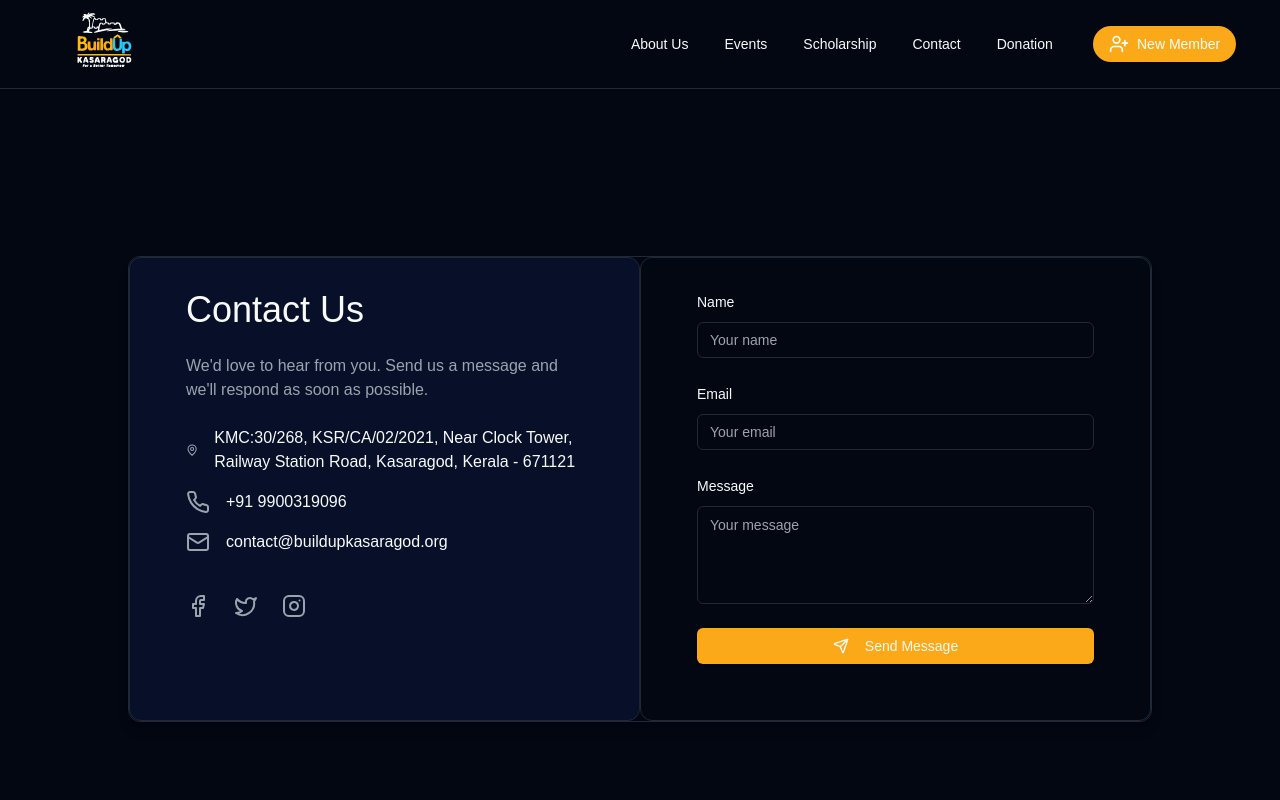
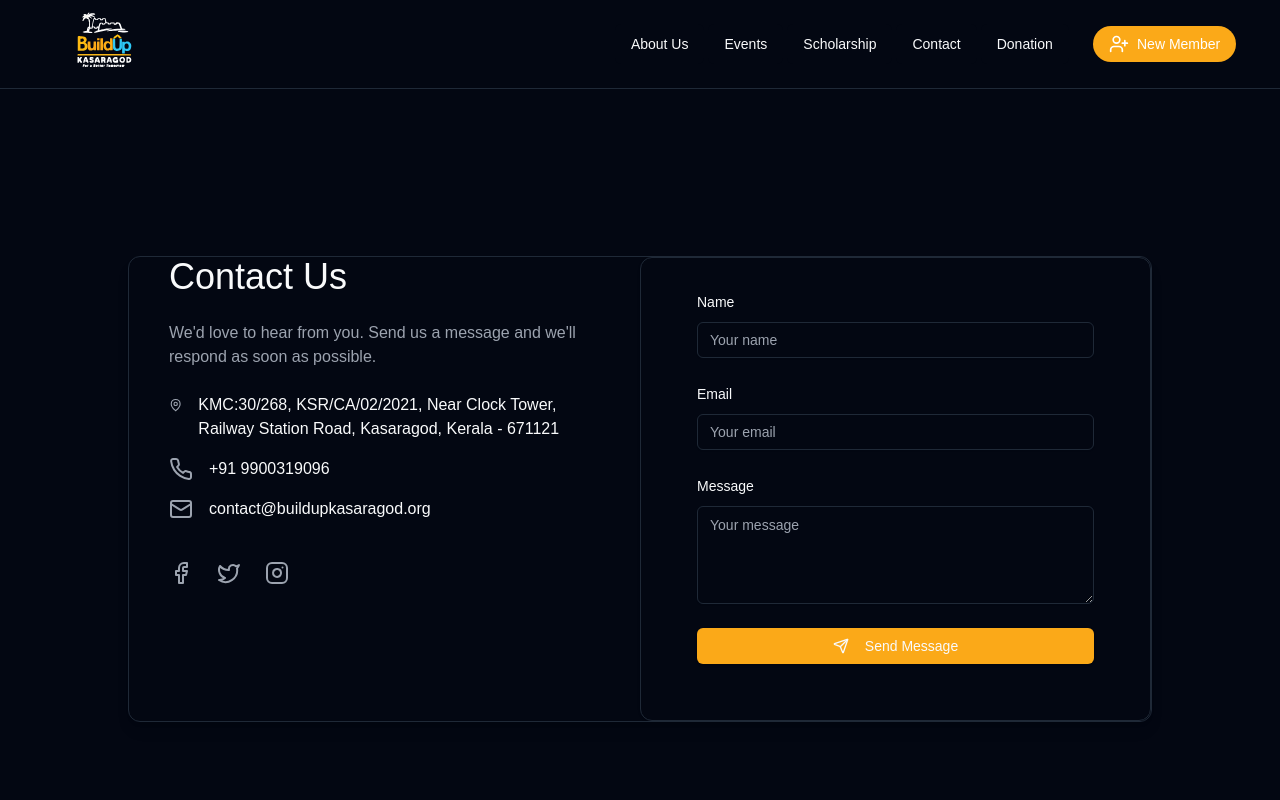
Before and after one commit to Sahad-09/Build-Up-Kasaragod, a Next.js app: page /contact in a window 1280 px wide. Shown: the top 800 px of the page. Built offline with nearby package versions, Linux system fonts and the light colour scheme.

Commit message:
Minor improvements

```diff
--- a/app/contact/page.tsx
+++ b/app/contact/page.tsx
@@ -54,13 +54,12 @@ const ElegantContactPage = () => {
                 className="w-full max-w-5xl grid md:grid-cols-2 border rounded-xl shadow-lg overflow-hidden"
             >
                 {/* Contact Information Side */}
-                <Card className="bg-[#071028] p-8 flex flex-col justify-between">
-                    <CardContent className="space-y-6">
+                <CardContent className="space-y-6 px-4 sm:px-6 md:px-8 lg:px-10">
                     <motion.h2
                         initial={{ y: -20, opacity: 0 }}
                         animate={{ y: 0, opacity: 1 }}
                         transition={{ delay: 0.2 }}
-                            className="text-4xl font-light mb-4"
+                        className="text-3xl sm:text-4xl font-light mb-4 text-center sm:text-left"
                     >
                         Contact Us
                     </motion.h2>
@@ -68,27 +67,29 @@ const ElegantContactPage = () => {
                         initial={{ y: 20, opacity: 0 }}
                         animate={{ y: 0, opacity: 1 }}
                         transition={{ delay: 0.3 }}
-                            className="text-muted-foreground"
+                        className="text-muted-foreground text-center sm:text-left"
                     >
                         We&apos;d love to hear from you. Send us a message and we&apos;ll respond as soon as possible.
                     </motion.p>
 
                     <div className="space-y-4">
-                            <div className="flex items-center space-x-4">
-                                <MapPin className="w-6 h-6 text-muted-foreground" />
-                                <span className="text-foreground">KMC:30/268, KSR/CA/02/2021, Near Clock Tower, Railway Station Road, Kasaragod, Kerala - 671121</span>
+                        <div className="flex flex-col sm:flex-row items-center sm:items-start sm:space-x-4">
+                            <MapPin className="w-6 h-6 text-muted-foreground mb-2 sm:mb-0" />
+                            <span className="text-foreground text-center sm:text-left">
+                                KMC:30/268, KSR/CA/02/2021, Near Clock Tower, Railway Station Road, Kasaragod, Kerala - 671121
+                            </span>
                         </div>
-                            <div className="flex items-center space-x-4">
-                                <Phone className="w-6 h-6 text-muted-foreground" />
-                                <span className="text-foreground">+91 9900319096</span>
+                        <div className="flex flex-col sm:flex-row items-center sm:items-start sm:space-x-4">
+                            <Phone className="w-6 h-6 text-muted-foreground mb-2 sm:mb-0" />
+                            <span className="text-foreground text-center sm:text-left">+91 9900319096</span>
                         </div>
-                            <div className="flex items-center space-x-4">
-                                <Mail className="w-6 h-6 text-muted-foreground" />
-                                <span className="text-foreground">contact@buildupkasaragod.org</span>
+                        <div className="flex flex-col sm:flex-row items-center sm:items-start sm:space-x-4">
+                            <Mail className="w-6 h-6 text-muted-foreground mb-2 sm:mb-0" />
+                            <span className="text-foreground text-center sm:text-left">contact@buildupkasaragod.org</span>
                         </div>
                     </div>
 
-                        <div className="flex space-x-6 pt-4">
+                    <div className="flex justify-center sm:justify-start space-x-6 pt-4">
                         {[{ Icon: Facebook }, { Icon: Twitter }, { Icon: Instagram }].map(({ Icon }, index) => (
                             <a key={index} href="#" className="text-muted-foreground hover:text-primary transition-colors">
                                 <Icon className="w-6 h-6" />
@@ -96,7 +97,7 @@ const ElegantContactPage = () => {
                         ))}
                     </div>
                 </CardContent>
-                </Card>
+
 
                 {/* Contact Form Side */}
                 <Card className="p-0 pt-4 md:p-8">
--- a/tailwind.config.ts
+++ b/tailwind.config.ts
@@ -9,6 +9,9 @@ export default {
 	],
 	theme: {
 		extend: {
+			opacity: {
+				15: '0.15',
+			},
 			colors: {
 				background: 'hsl(var(--background))',
 				foreground: 'hsl(var(--foreground))',
```
Also changed, not shown: public/grain.png (added). Lines whose indentation alone changed are shown as unchanged.
